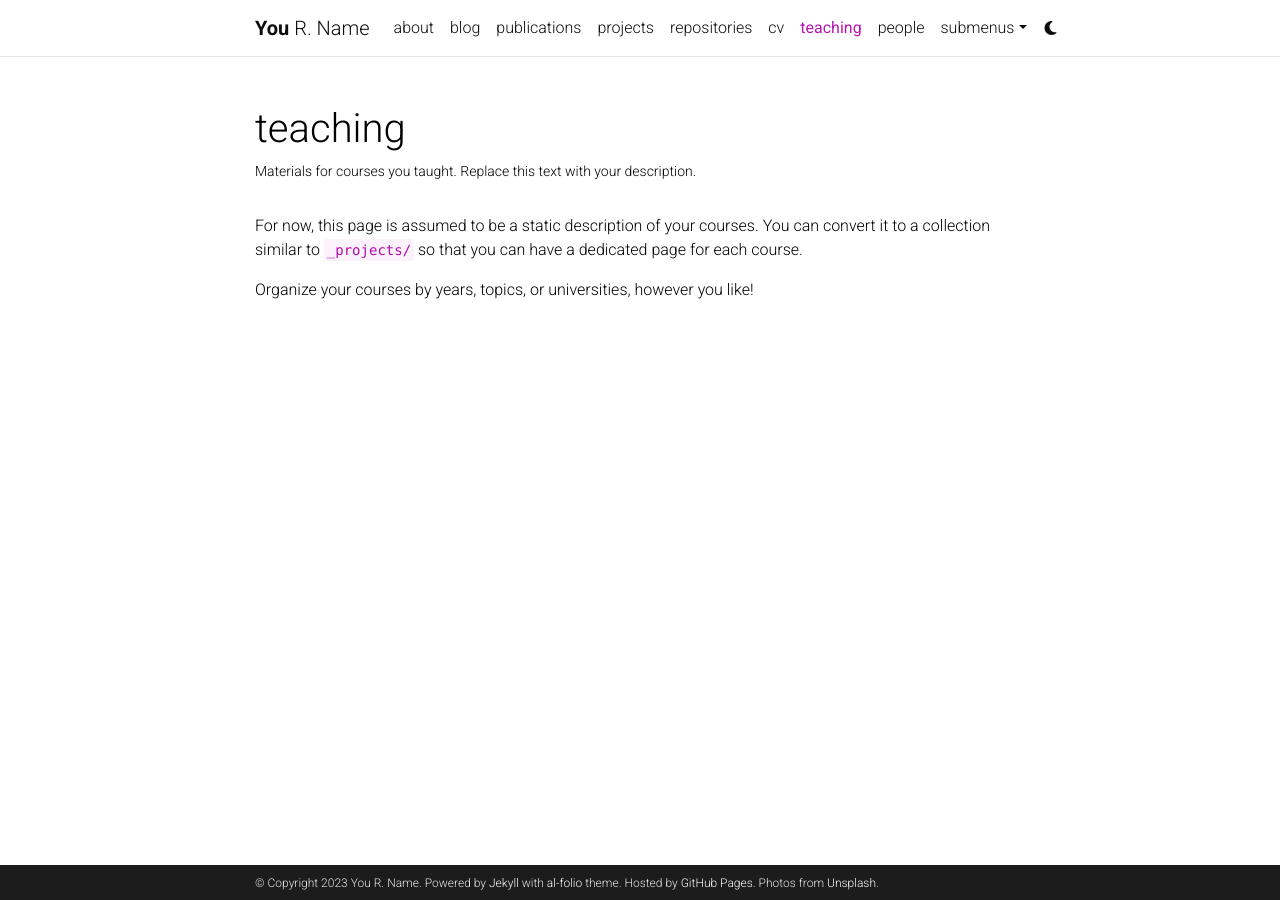
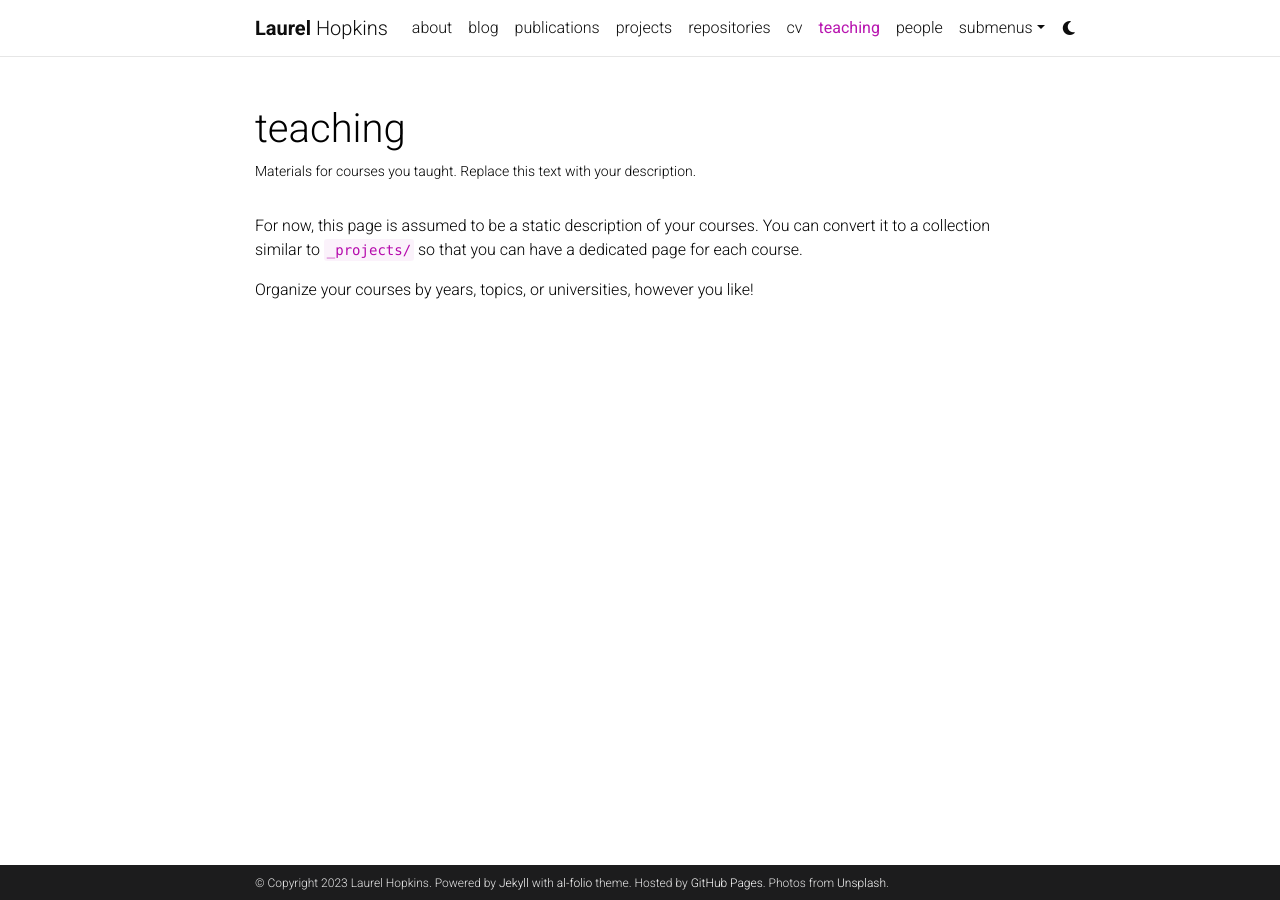
Before and after one commit to hopkinslaurel/__hopkinslaurel.github.io, a Jekyll site: the page built from _pages/teaching.md, in a window 1280 px wide. Built offline with Jekyll 4.4.1, drawn with Linux system fonts in a browser that asks for light colours; comment, search, counter and statistics services are not loaded; a style sheet for code colours, icons or effects is not loaded.

Commit message:
Update _config.yml

```diff
--- a/_config.yml
+++ b/_config.yml
@@ -3,9 +3,9 @@
 # -----------------------------------------------------------------------------
 
 title: blank # the website title (if blank, full name will be used instead)
-first_name: You
-middle_name: R.
-last_name: Name
+first_name: Laurel
+middle_name:
+last_name: Hopkins
 email: you@example.com
 description: > # the ">" symbol means to ignore newlines until "footer_text:"
   A simple, whitespace theme for academics. Based on [*folio](https://github.com/bogoli/-folio) design.
@@ -18,8 +18,8 @@
 lang: en # the language of your site (for example: en, fr, cn, ru, etc.)
 icon: ⚛️  # the emoji used as the favicon (alternatively, provide image name in /assets/img/)
 
-url: https://alshedivat.github.io # the base hostname & protocol for your site
-baseurl: /al-folio # the subpath of your site, e.g. /blog/
+url: https://hopkinslaurel.github.io # the base hostname & protocol for your site
+baseurl: #/al-folio # the subpath of your site, e.g. /blog/
 last_updated: false # set to true if you want to display last updated in the footer
 impressum_path:  # set to path to include impressum link in the footer, use the same path as permalink in a page, helps to conform with EU GDPR
 
```
